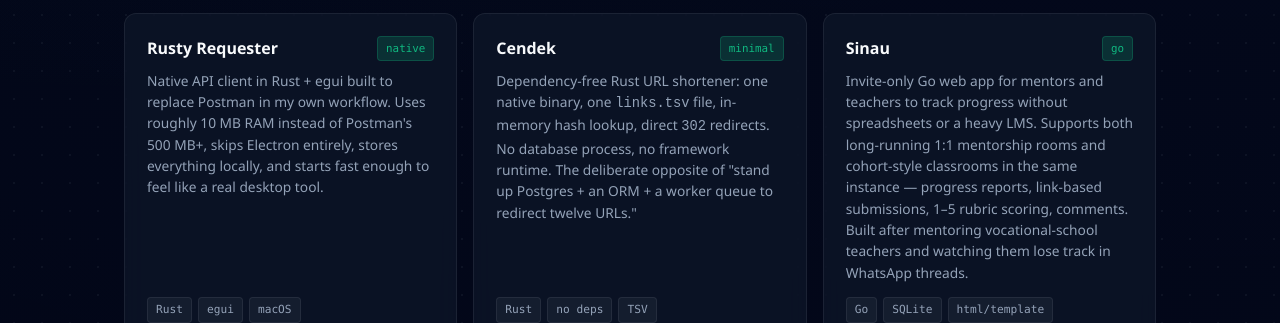
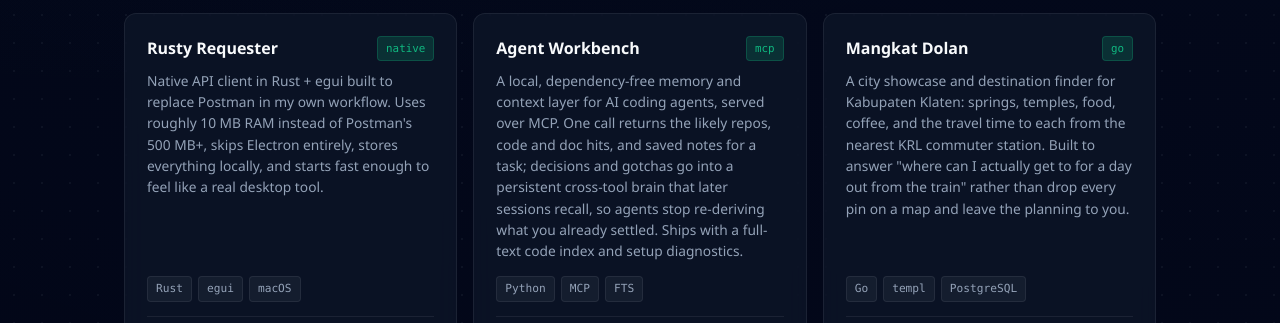
Before and after one commit to chud-lori/profile, a plain HTML site: page index.html in a window 1280 px wide. Shown: the part 2827-3150 px from the top of the page. Drawn offline with Linux system fonts and the light colour scheme.

Commit message:
replace Cendek and Sinau cards with Agent Workbench and Mangkat Dolan

```diff
--- a/index.html
+++ b/index.html
@@ -1098,27 +1098,28 @@
 
                 <article class="project-card">
                     <div class="pc-head">
-                        <h3 class="pc-title"><a href="https://github.com/chud-lori/cendek" target="_blank" rel="noopener">Cendek</a></h3>
-                        <span class="pc-badge">minimal</span>
+                        <h3 class="pc-title"><a href="https://github.com/chud-lori/agent-workbench" target="_blank" rel="noopener">Agent Workbench</a></h3>
+                        <span class="pc-badge">MCP</span>
                     </div>
                     <p class="pc-desc">
-                        Dependency-free Rust URL shortener: one native binary, one
-                        <code>links.tsv</code> file, in-memory hash lookup, direct
-                        <code>302</code> redirects. No database process, no framework
-                        runtime. The deliberate opposite of "stand up Postgres + an
-                        ORM + a worker queue to redirect twelve URLs."
+                        A local, dependency-free memory and context layer for AI coding
+                        agents, served over MCP. One call returns the likely repos, code
+                        and doc hits, and saved notes for a task; decisions and gotchas go
+                        into a persistent cross-tool brain that later sessions recall, so
+                        agents stop re-deriving what you already settled. Ships with a
+                        full-text code index and setup diagnostics.
                     </p>
                     <div class="pc-tech">
-                        <span class="tech">Rust</span>
-                        <span class="tech">no deps</span>
-                        <span class="tech">TSV</span>
+                        <span class="tech">Python</span>
+                        <span class="tech">MCP</span>
+                        <span class="tech">FTS</span>
                     </div>
                     <div class="pc-links">
-                        <a href="#note-cendek">
+                        <a href="#note-agent-workbench">
                             <svg viewBox="0 0 24 24" fill="none" stroke="currentColor" stroke-width="2" stroke-linecap="round" stroke-linejoin="round"><path d="M14 2H6a2 2 0 0 0-2 2v16a2 2 0 0 0 2 2h12a2 2 0 0 0 2-2V8z"/><path d="M14 2v6h6"/><path d="M16 13H8"/><path d="M16 17H8"/><path d="M10 9H8"/></svg>
                             Notes
                         </a>
-                        <a href="https://github.com/chud-lori/cendek" target="_blank" rel="noopener">
+                        <a href="https://github.com/chud-lori/agent-workbench" target="_blank" rel="noopener">
                             <svg viewBox="0 0 24 24" fill="currentColor"><path d="M12 .5C5.65.5.5 5.65.5 12c0 5.08 3.29 9.39 7.86 10.91.58.11.79-.25.79-.55 0-.27-.01-1.16-.02-2.1-3.2.7-3.87-1.36-3.87-1.36-.52-1.32-1.27-1.67-1.27-1.67-1.04-.71.08-.7.08-.7 1.15.08 1.76 1.18 1.76 1.18 1.02 1.75 2.68 1.24 3.34.95.1-.74.4-1.24.72-1.53-2.55-.29-5.24-1.28-5.24-5.7 0-1.26.45-2.29 1.18-3.1-.12-.29-.51-1.46.11-3.04 0 0 .96-.31 3.16 1.18.92-.26 1.9-.39 2.88-.39.98 0 1.96.13 2.88.39 2.2-1.49 3.16-1.18 3.16-1.18.62 1.58.23 2.75.11 3.04.74.81 1.18 1.84 1.18 3.1 0 4.43-2.69 5.41-5.26 5.69.41.36.78 1.06.78 2.14 0 1.55-.01 2.79-.01 3.17 0 .31.21.67.8.55C20.21 21.39 23.5 17.08 23.5 12 23.5 5.65 18.35.5 12 .5z"/></svg>
                             Source
                         </a>
@@ -1154,27 +1155,27 @@
 
                 <article class="project-card">
                     <div class="pc-head">
-                        <h3 class="pc-title"><a href="https://github.com/chud-lori/sinau" target="_blank" rel="noopener">Sinau</a></h3>
+                        <h3 class="pc-title"><a href="https://github.com/chud-lori/mangkat-dolan" target="_blank" rel="noopener">Mangkat Dolan</a></h3>
                         <span class="pc-badge">Go</span>
                     </div>
                     <p class="pc-desc">
-                        Invite-only Go web app for mentors and teachers to track progress without
-                        spreadsheets or a heavy LMS. Supports both long-running 1:1 mentorship rooms
-                        and cohort-style classrooms in the same instance — progress reports,
-                        link-based submissions, 1–5 rubric scoring, comments. Built after mentoring
-                        vocational-school teachers and watching them lose track in WhatsApp threads.
+                        A city showcase and destination finder for Kabupaten Klaten:
+                        springs, temples, food, coffee, and the travel time to each from
+                        the nearest KRL commuter station. Built to answer "where can I
+                        actually get to for a day out from the train" rather than drop
+                        every pin on a map and leave the planning to you.
                     </p>
                     <div class="pc-tech">
                         <span class="tech">Go</span>
-                        <span class="tech">SQLite</span>
-                        <span class="tech">html/template</span>
+                        <span class="tech">templ</span>
+                        <span class="tech">PostgreSQL</span>
                     </div>
                     <div class="pc-links">
-                        <a href="#note-sinau">
+                        <a href="#note-mangkat-dolan">
                             <svg viewBox="0 0 24 24" fill="none" stroke="currentColor" stroke-width="2" stroke-linecap="round" stroke-linejoin="round"><path d="M14 2H6a2 2 0 0 0-2 2v16a2 2 0 0 0 2 2h12a2 2 0 0 0 2-2V8z"/><path d="M14 2v6h6"/><path d="M16 13H8"/><path d="M16 17H8"/><path d="M10 9H8"/></svg>
                             Notes
                         </a>
-                        <a href="https://github.com/chud-lori/sinau" target="_blank" rel="noopener">
+                        <a href="https://github.com/chud-lori/mangkat-dolan" target="_blank" rel="noopener">
                             <svg viewBox="0 0 24 24" fill="currentColor"><path d="M12 .5C5.65.5.5 5.65.5 12c0 5.08 3.29 9.39 7.86 10.91.58.11.79-.25.79-.55 0-.27-.01-1.16-.02-2.1-3.2.7-3.87-1.36-3.87-1.36-.52-1.32-1.27-1.67-1.27-1.67-1.04-.71.08-.7.08-.7 1.15.08 1.76 1.18 1.76 1.18 1.02 1.75 2.68 1.24 3.34.95.1-.74.4-1.24.72-1.53-2.55-.29-5.24-1.28-5.24-5.7 0-1.26.45-2.29 1.18-3.1-.12-.29-.51-1.46.11-3.04 0 0 .96-.31 3.16 1.18.92-.26 1.9-.39 2.88-.39.98 0 1.96.13 2.88.39 2.2-1.49 3.16-1.18 3.16-1.18.62 1.58.23 2.75.11 3.04.74.81 1.18 1.84 1.18 3.1 0 4.43-2.69 5.41-5.26 5.69.41.36.78 1.06.78 2.14 0 1.55-.01 2.79-.01 3.17 0 .31.21.67.8.55C20.21 21.39 23.5 17.08 23.5 12 23.5 5.65 18.35.5 12 .5z"/></svg>
                             Source
                         </a>
@@ -1278,15 +1279,15 @@
                     <p><strong>Goal:</strong> make an API client that feels native and disposable, so opening it for a quick request does not cost hundreds of megabytes or a full browser-stack boot.</p>
                     <p><strong>Tradeoff:</strong> less plugin ecosystem than Postman, but much better startup feel, lower memory use, and tighter local-only ownership of request data.</p>
                 </article>
-                <article class="note-card" id="note-cendek">
-                    <h3>Cendek</h3>
-                    <p><strong>Goal:</strong> show that "URL shortener" doesn't need a Postgres + ORM + worker queue + Kubernetes deployment — a TSV file and an in-memory hashmap covers the actual workload for personal and small-team use, with effectively zero ongoing maintenance.</p>
-                    <p><strong>Tradeoff:</strong> editing a TSV instead of hitting a write API means restart-to-update and no high-write throughput, but the binary fits in a tiny VM, has almost no attack surface beyond the redirect logic, and stays trivially portable across boxes.</p>
-                </article>
-                <article class="note-card" id="note-sinau">
-                    <h3>Sinau</h3>
-                    <p><strong>Goal:</strong> give mentors and teachers a shared room for tracking real progress without forcing them into a spreadsheet (loses structure under load) or a full LMS (too heavy, too institutional for a small mentor program).</p>
-                    <p><strong>Tradeoff:</strong> holding mentorship and classroom shapes inside one app means a slightly heavier domain model than either alone, but it matches how mentors actually work — a single instance can run a long-running 1:1 cohort and a short, scored class side by side without standing up two systems. Server-rendered templates over SQLite keep the deploy story to one binary.</p>
+                <article class="note-card" id="note-agent-workbench">
+                    <h3>Agent Workbench</h3>
+                    <p><strong>Goal:</strong> stop coding agents from rebuilding the same context every session. Keep each repo's decisions, gotchas, and conventions in one local store the agent reads before it searches, and index the code so a task starts with the right files already found.</p>
+                    <p><strong>Tradeoff:</strong> running a local MCP server and keeping the brain honest is more moving parts than a stateless prompt, but the agent recalls settled decisions, cites the rule it applied, and skips the token cost of re-deriving context, with everything staying on your own machine and no external service in the loop.</p>
+                </article>
+                <article class="note-card" id="note-mangkat-dolan">
+                    <h3>Mangkat Dolan</h3>
+                    <p><strong>Goal:</strong> help someone without a car plan a day out around Klaten by anchoring every place to how long it takes from a KRL station, so the list is things you can actually reach, not just everything that happens to be nearby.</p>
+                    <p><strong>Tradeoff:</strong> precomputing travel times and curating places is more work than dropping an open map on the page, but it turns a pile of pins into an answer. Server-rendered templ over PostgreSQL keeps the whole thing a single Go binary to deploy.</p>
                 </article>
                 <!-- Routing Engine note — confidential 99.co work, keep commented
                 <article class="note-card" id="note-routing-engine">
```
